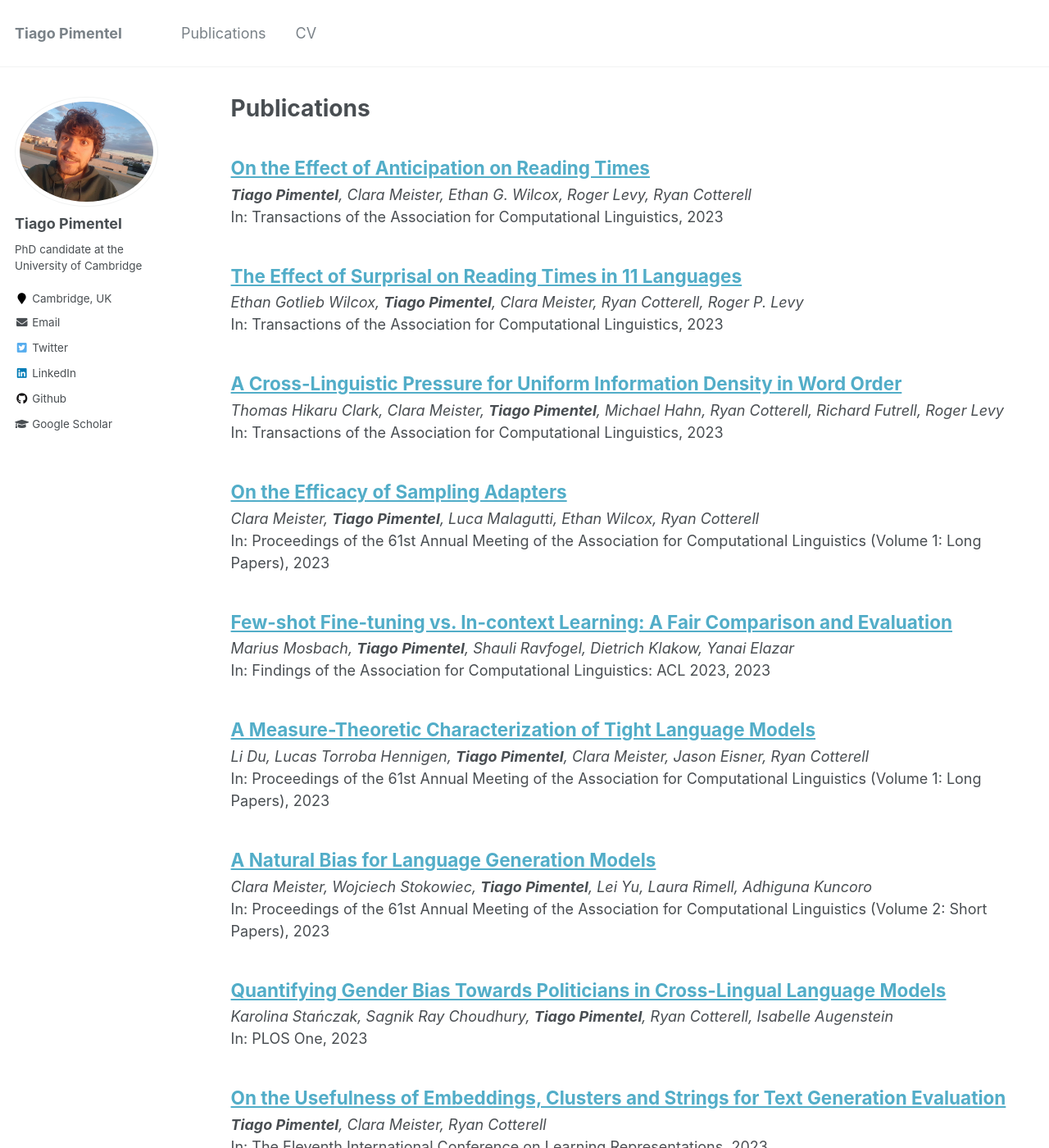
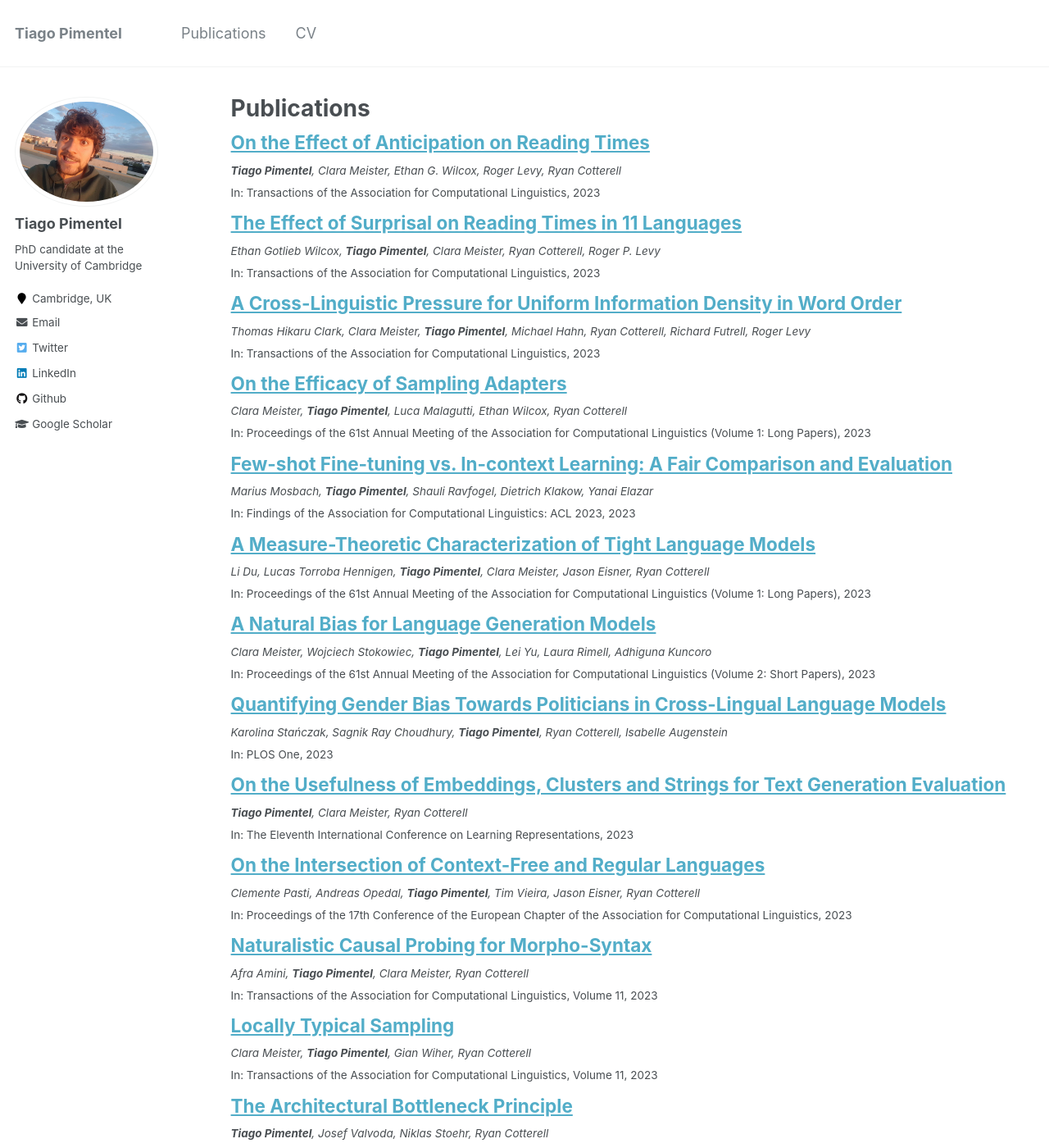
Before and after one commit to tpimentelms/tpimentelms.github.io, a Jekyll site: the page built from _pages/publications.md, in a window 1280 px wide and 1400 px high. Shown: the whole window at 82% size. Built offline with Jekyll 4.4.1, drawn with Linux system fonts in a browser that asks for light colours.

Commit message:
Change fontsize in publication page

```diff
--- a/_includes/archive-single.html
+++ b/_includes/archive-single.html
@@ -41,8 +41,8 @@
         {% if post.collection == 'teaching' %}
           <p> {{ post.type }}, <i>{{ post.venue }}</i>, {{ post.date | default: "1900-01-01" | date: "%Y" }} </p>
         {% elsif post.collection == 'publications' %}
-          <span><i>{{ post.authors }}</i></span><br>
-          <span>In: {{ post.venue }}, {{ post.date | default: "1900-01-01" | date: "%Y" }}</span>
+          <span class="archive__item-content"><i>{{ post.authors }}</i></span><br>
+          <span class="archive__item-content">In: {{ post.venue }}, {{ post.date | default: "1900-01-01" | date: "%Y" }}</span>
         {% elsif post.date %}
          <p class="page__date"><strong><i class="fa fa-fw fa-calendar" aria-hidden="true"></i> {{ site.data.ui-text[site.locale].date_label | default: "Published:" }}</strong> <time datetime="{{ post.date | default: "1900-01-01" | date_to_xmlschema }}">{{ post.date | default: "1900-01-01" | date: "%B %d, %Y" }}</time></p>
         {% endif %}
--- a/_sass/_archive.scss
+++ b/_sass/_archive.scss
@@ -40,12 +40,17 @@
 }
 
 .archive__item-title {
+  margin-top: 0.5em;
   margin-bottom: 0.25em;
   font-family: $sans-serif-narrow;
 
   a + a {
     opacity: 0.5;
   }
+}
+
+.archive__item-content {
+  font-size: $type-size-6;
 }
 
 /* remove border*/
```
